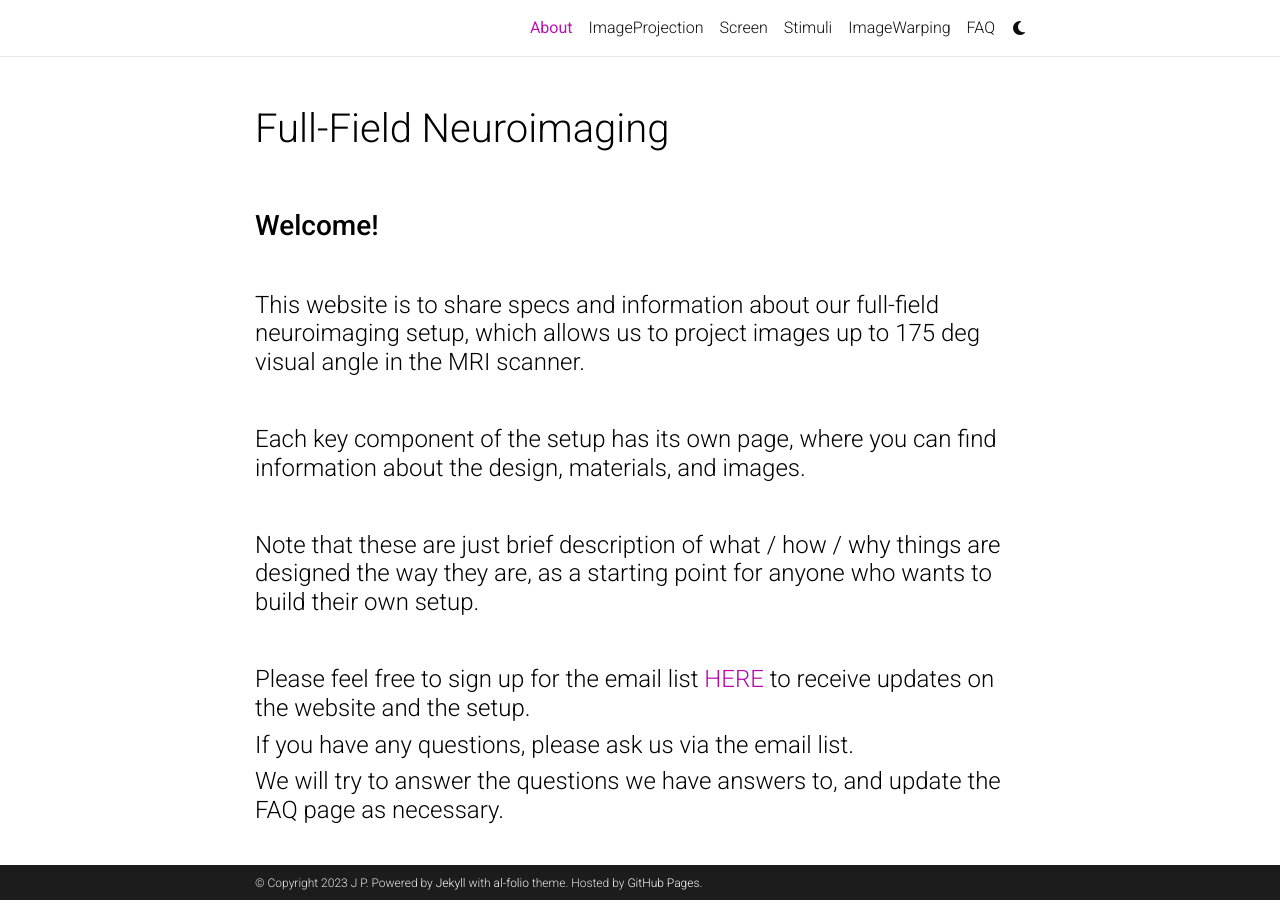
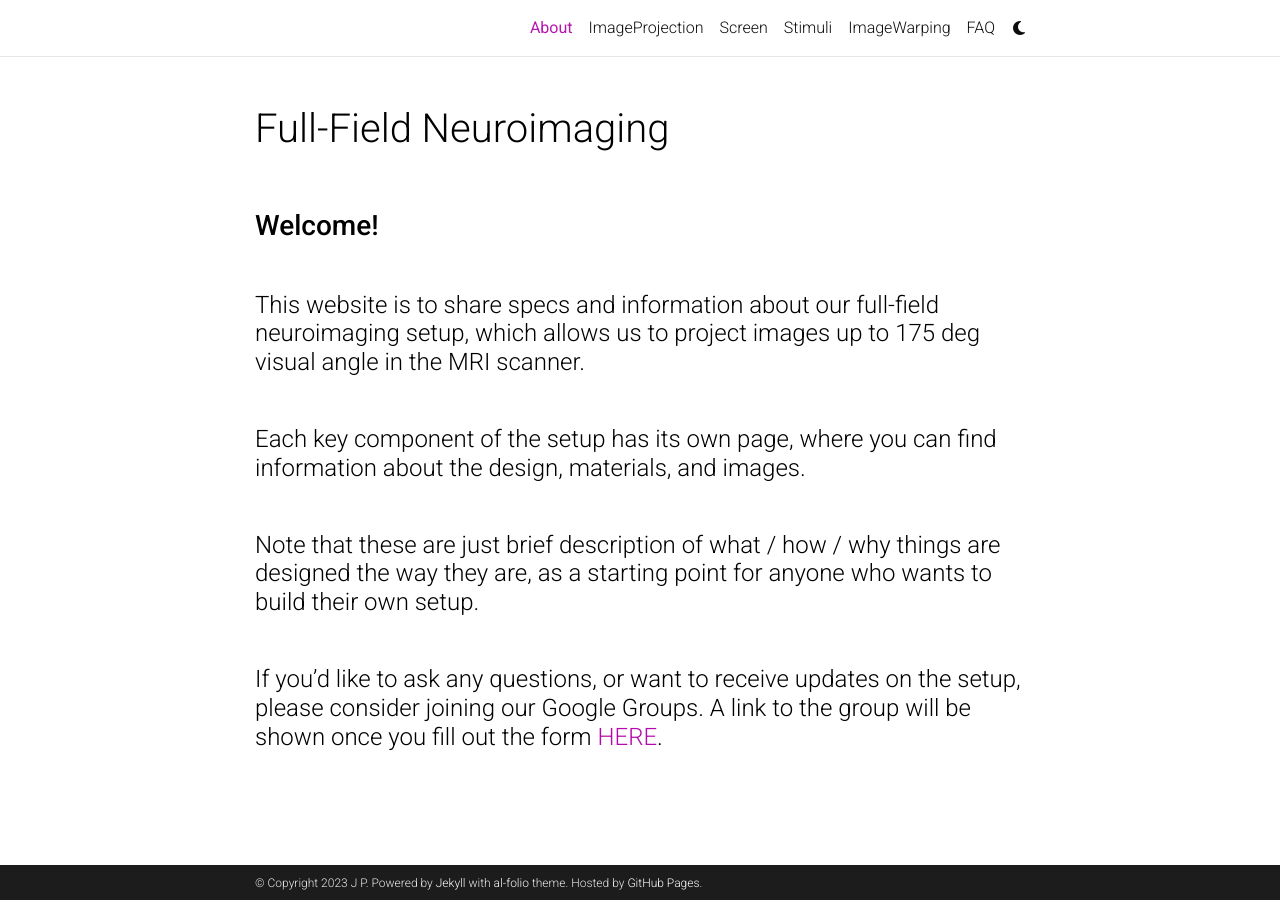
Before and after one commit to jpark203/fullfield-neuroimaging, a Jekyll site: the page built from _pages/about.md, in a window 1280 px wide. Built offline with Jekyll 4.4.1, drawn with Linux system fonts in a browser that asks for light colours; comment, search, counter and statistics services are not loaded; a style sheet for code colours, icons or effects is not loaded.

Commit message:
added links to warping code and the email form

```diff
--- a/_pages/about.md
+++ b/_pages/about.md
@@ -33,6 +33,4 @@
 #### Note that these are just brief description of what / how / why things are designed the way they are, as a starting point for anyone who wants to build their own setup.
 
 <br>
-#### Please feel free to sign up for the email list [HERE](http://eepurl.com/iw0k2M) to receive updates on the website and the setup.
-#### If you have any questions, please ask us via the email list.
-#### We will try to answer the questions we have answers to, and update the FAQ page as necessary.
+#### If you'd like to ask any questions, or want to receive updates on the setup, please consider joining our Google Groups. A link to the group will be shown once you fill out the form [HERE](https://forms.gle/mDy1PMJv11Trk1uW8).
```
Also changed, not shown: _pages/FAQ.md (+2 -0 lines), _pages/ImageWarping.md (+8 -0 lines).
